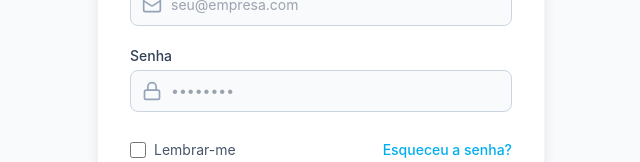
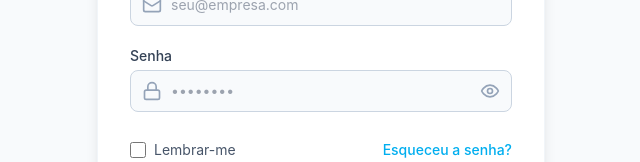
Before and after one commit to luizvianaadm-dev/AuditFlow, a React (Vite) app: page /login in a window 1280 px wide. Shown: the part 367-529 px from the top of the page, without its empty margins (319-959 px from the left). Built offline with nearby package versions, Linux system fonts and the light colour scheme; no server answers.

Commit message:
UI: Add Password Toggle to Login Screen

```diff
--- a/src/app/login.jsx
+++ b/src/app/login.jsx
@@ -1,5 +1,5 @@
 import React, { useState } from 'react';
-import { Lock, Mail } from 'lucide-react';
+import { Lock, Mail, Eye, EyeOff } from 'lucide-react';
 import { useNavigate } from 'react-router-dom';
 import { useAuth } from './context/AuthContext';
 
@@ -8,6 +8,7 @@ const Login = () => {
   const { login, loading, error } = useAuth();
   const [email, setEmail] = useState('');
   const [password, setPassword] = useState('');
+  const [showPassword, setShowPassword] = useState(false);
 
   const handleSubmit = async (e) => {
     e.preventDefault();
@@ -63,13 +64,20 @@ const Login = () => {
                   <Lock className="h-5 w-5 text-slate-400 group-focus-within:text-secondary transition-colors" />
                 </div>
                 <input
-                  type="password"
+                  type={showPassword ? "text" : "password"}
                   required
-                  className="block w-full pl-10 pr-3 py-2.5 border border-slate-300 rounded-lg focus:ring-2 focus:ring-secondary focus:border-secondary sm:text-sm outline-none transition-all bg-slate-50 focus:bg-white"
+                  className="block w-full pl-10 pr-10 py-2.5 border border-slate-300 rounded-lg focus:ring-2 focus:ring-secondary focus:border-secondary sm:text-sm outline-none transition-all bg-slate-50 focus:bg-white"
                   placeholder="••••••••"
                   value={password}
                   onChange={(e) => setPassword(e.target.value)}
                 />
+                <button
+                  type="button"
+                  onClick={() => setShowPassword(!showPassword)}
+                  className="absolute inset-y-0 right-0 pr-3 flex items-center text-slate-400 hover:text-secondary focus:outline-none"
+                >
+                  {showPassword ? <EyeOff className="h-5 w-5" /> : <Eye className="h-5 w-5" />}
+                </button>
               </div>
             </div>
 
```
